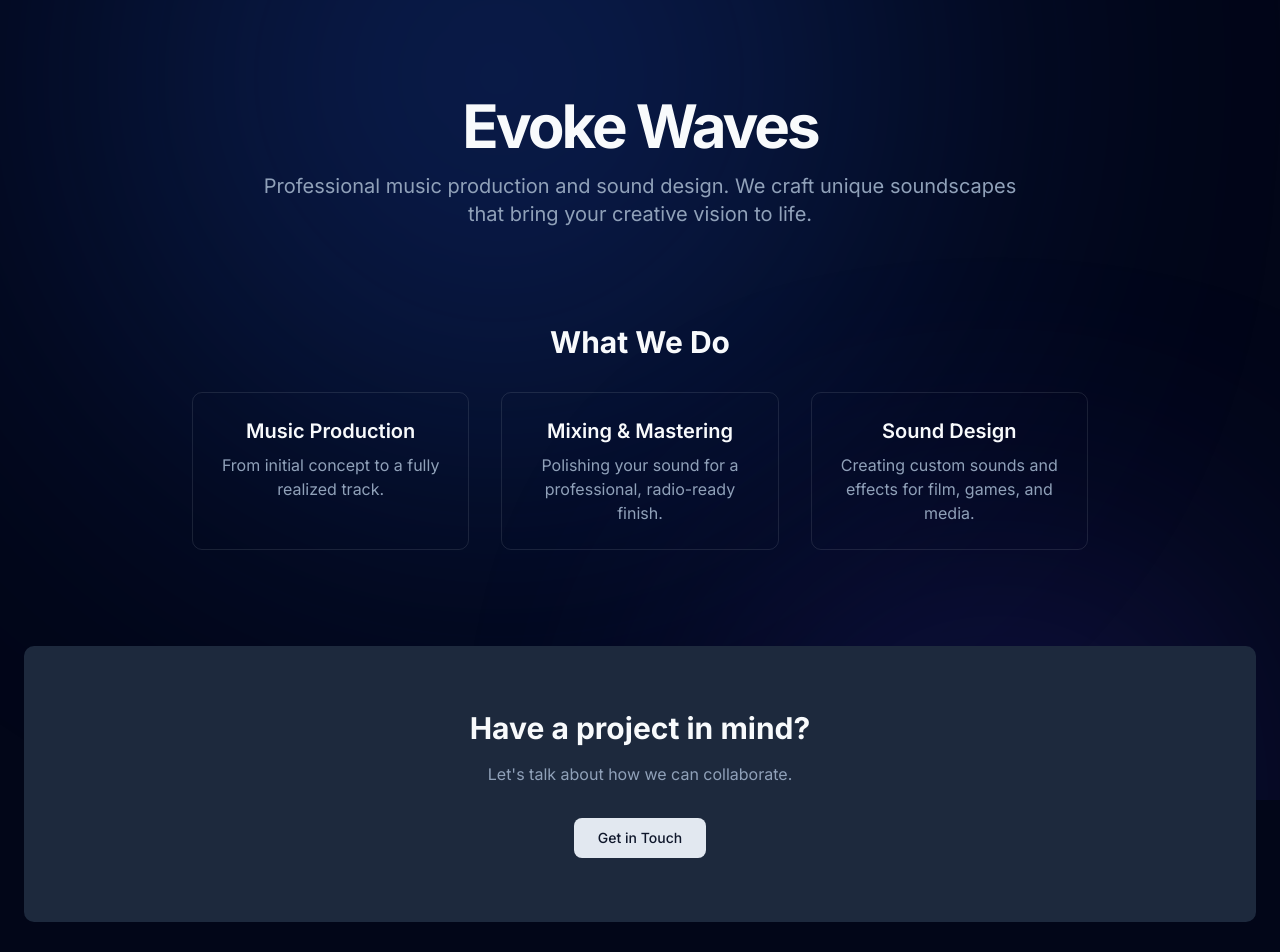
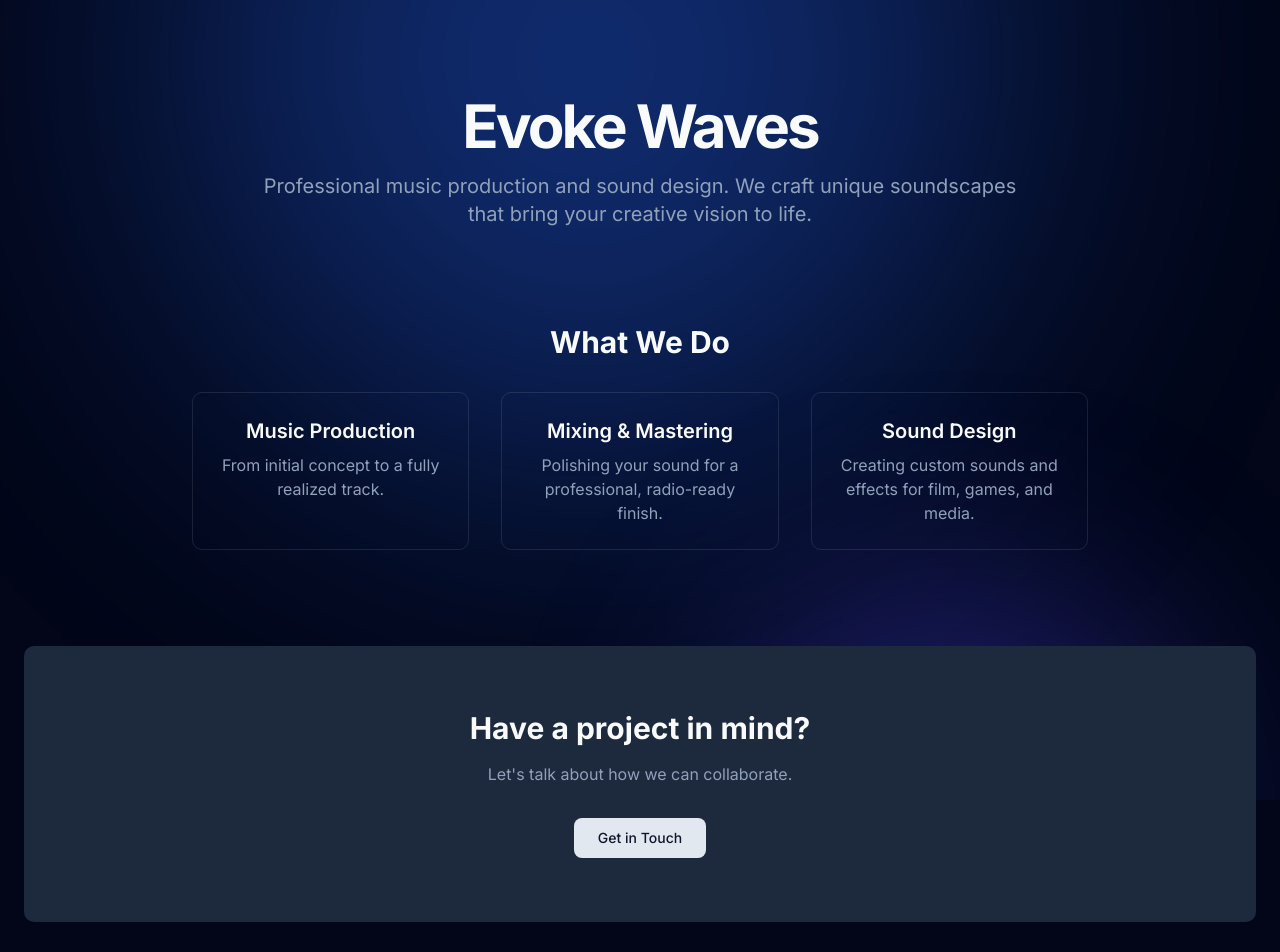
Before and after one commit to EdirithanthiriTharushaKawshalya/prime-evoke-pvt, a Next.js app: page /evoke-waves in a window 1280 px wide. Shown: the top 952 px of the page. Built offline with nearby package versions, Linux system fonts and the light colour scheme.

Commit message:
changed: bg color pattern

```diff
--- a/src/app/globals.css
+++ b/src/app/globals.css
@@ -12,7 +12,6 @@
   z-index: -1;
 }
 
-/* More complex keyframes for a fluid, non-repeating motion */
 @keyframes moveBlob1 {
   0% { transform: scale(1) translate(0, 0); }
   33% { transform: scale(1.2) translate(30vw, -10vh); }
@@ -30,29 +29,29 @@
 .blob {
   position: absolute;
   border-radius: 50%;
-  /* Increased blur and reduced opacity for subtlety */
-  filter: blur(150px);
-  opacity: 0.25;
+  /* Make the blur less intense and the color more visible */
+  filter: blur(120px);
+  opacity: 0.4;
 }
 
-/* First blob: a larger, vibrant blue */
 .blob-1 {
   width: 700px;
   height: 700px;
   top: -200px;
   left: -200px;
-  background-color: #2563eb; /* Tailwind blue-600 */
-  animation: moveBlob1 25s infinite alternate ease-in-out;
+  background-color: #2563eb;
+  /* Make the animation slightly faster */
+  animation: moveBlob1 20s infinite alternate ease-in-out;
 }
 
-/* Second blob: a different shade of blue, different size and speed */
 .blob-2 {
   width: 500px;
   height: 500px;
   bottom: -150px;
   right: -150px;
-  background-color: #4f46e5; /* Tailwind indigo-600 */
-  animation: moveBlob2 30s infinite alternate ease-in-out;
+  background-color: #4f46e5;
+  /* Make the animation slightly faster */
+  animation: moveBlob2 25s infinite alternate ease-in-out;
 }
 
 @custom-variant dark (&:is(.dark *));
```
